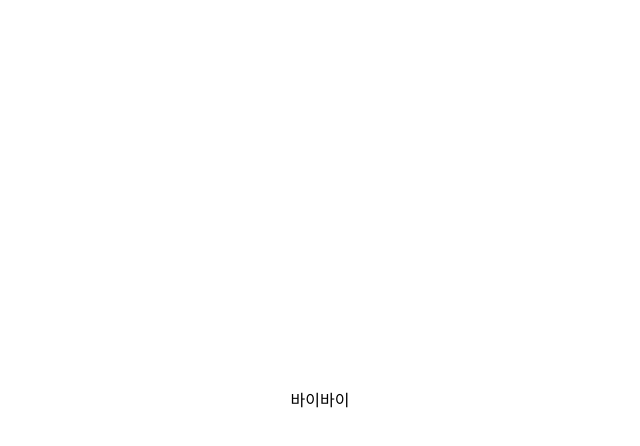
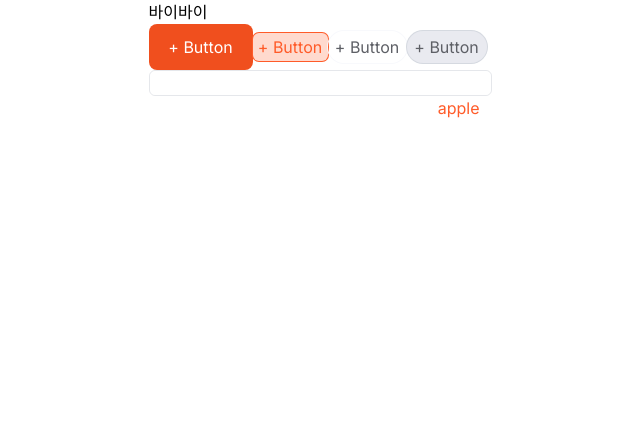
Before and after one commit to DDD-Community/Rainbow-Web, a Next.js app: page / in a window 1280 px wide. Shown: the top 446 px of the page, without its empty margins (320-960 px from the left). Built offline with nearby package versions, Linux system fonts and the light colour scheme.

Commit message:
feat: button/input/select 확인 쉽게 하기 위해 예시 page에 추가

```diff
--- a/src/app/layout.tsx
+++ b/src/app/layout.tsx
@@ -4,10 +4,10 @@ import React from "react";
 
 import { ToastContainer } from "react-toastify";
 import { Inter } from "next/font/google";
-import DefaultContainer from "@/src/components/DefaultContainer";
 import { RecoilRoot } from "recoil";
 import "../styles/globals.css";
 import ReactQueryProvider from "@/src/queries/ReactQueryProvider";
+import DefaultContainer from "../components/defaultContainer";
 
 const inter = Inter({ subsets: ["latin"] });
 
--- a/src/app/page.tsx
+++ b/src/app/page.tsx
@@ -1,11 +1,45 @@
 "use client";
 
-import React from "react";
+import React, { useState } from "react";
+import { Button, PrimaryButton, SubButton } from "../components/Common/Button";
+import { RoundedButton } from "../components/Common/Button/Rounded/Sub/RoundedButton";
+import { TextInput } from "../components/Common/Input";
+import { Select } from "../components/Common/Select";
 
 function Home() {
+  const [input, setInput] = useState();
+  const handleInput = (e: any) => {
+    setInput(e.target.value);
+  };
+  const SELECTOPTIONS = [
+    { value: "apple", name: "사과" },
+    { value: "banana", name: "바나나" },
+    { value: "orange", name: "오렌지" }
+  ];
+  const handleSelect = (e: any) => {
+    console.log(e.target.value);
+  };
   return (
-    <div className="flex flex-center items-center justify-center h-screen">
+    <div className="flex-center align-items justify-between h-screen">
       <p>바이바이</p>
+      <PrimaryButton size="large" color="hover">
+        + Button
+      </PrimaryButton>
+      <SubButton size="large" color="hover">
+        + Button
+      </SubButton>
+      <Button size="large" color="hover">
+        + Button
+      </Button>
+      <RoundedButton size="large" color="hover">
+        + Button
+      </RoundedButton>
+      <TextInput>
+        <TextInput.Border>
+          <TextInput.Content value={input} onChange={handleInput} />
+        </TextInput.Border>
+      </TextInput>
+      <Select options={SELECTOPTIONS} onChange={handleSelect} />
     </div>
   );
 }
--- a/src/components/Common/Button/Button.tsx
+++ b/src/components/Common/Button/Button.tsx
@@ -24,7 +24,7 @@ export function Button({ size, disabled, className, children, ...props }: Button
       disabled={disabled}
       className={twMerge(
         buttonSize,
-        "rounded-[30px]",
+        "flex-center items-center ring-1 ring-gray-50 rounded-[30px] h-[32px]",
         "text-gray-600 border-gray-500 bg-gray-white",
         className
       )}
--- a/src/components/Common/Button/Contained/Sub/SubButton.tsx
+++ b/src/components/Common/Button/Contained/Sub/SubButton.tsx
@@ -41,7 +41,7 @@ export function SubButton({
       className={twMerge(
         buttonColor,
         buttonSize,
-        "inline-flex flex-col items-center h-[28px] ring-1",
+        "flex-center items-center h-[28px] ring-1",
         "disabled:bg-gray-50 disabled:border-gray-300 disabled:text-gray-300",
         className
       )}
--- a/src/components/Common/Button/Rounded/Sub/RoundedButton.tsx
+++ b/src/components/Common/Button/Rounded/Sub/RoundedButton.tsx
@@ -13,7 +13,7 @@ export type RoundedButtonProps = ButtonHTMLAttributes<HTMLButtonElement> & {
 };
 
 const colors: Record<ButtonColor, string> = {
-  hover: "text-gray-600 bg-gray-500",
+  hover: "text-gray-600 bg-gray-200",
   default: "text-gray-600 bg-gray-50 ",
   disabled: "text-gray-300 bg-gray-100"
 };
@@ -41,7 +41,7 @@ export function RoundedButton({
       className={twMerge(
         buttonColor,
         buttonSize,
-        "inline-flex flex-col items-center h-[32px] border-1px border-gray-500",
+        "flex-center items-center h-[32px] ring-1 ring-gray-300",
         "disabled:bg-gray-100 disabled:text-gray-300",
         className
       )}
```
